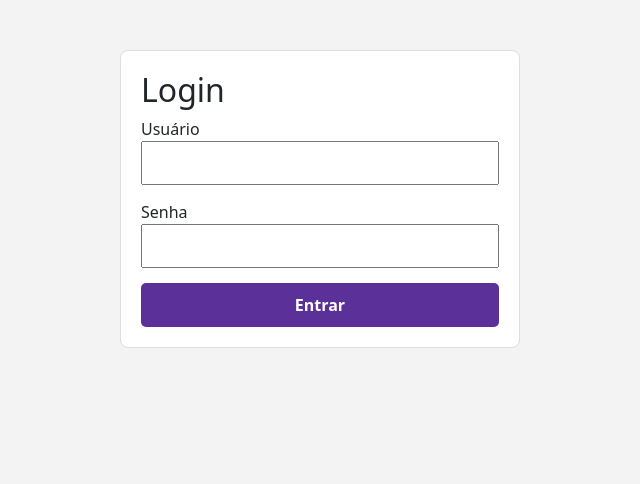
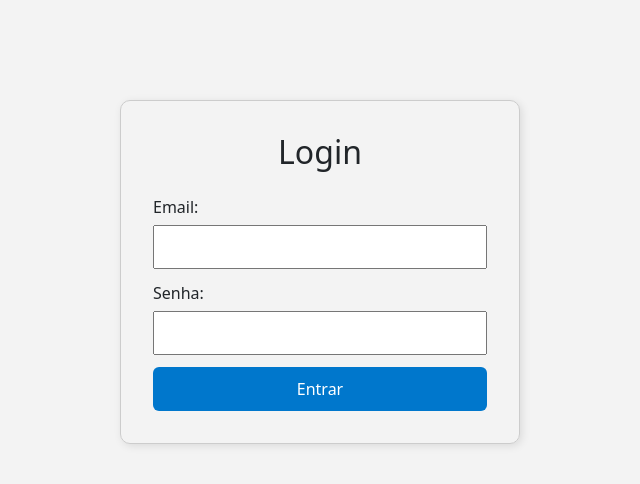
Before and after one commit to nielsonj13/VitrineCar-Front, a Vue app: page /login in a window 1280 px wide. Shown: the top 484 px of the page, without its empty margins (320-960 px from the left). Built offline with nearby package versions, Linux system fonts and the light colour scheme.

Commit message:
Melhorias no spring security, autenticação sendo realizadas com usuaios cadastrados no banco

```diff
--- a/src/views/TelaLogin.vue
+++ b/src/views/TelaLogin.vue
@@ -3,87 +3,94 @@
     <h2>Login</h2>
     <form @submit.prevent="fazerLogin">
       <div>
-        <label>Usuário</label>
-        <input v-model="username" type="text" required />
+        <label for="email">Email:</label>
+        <input v-model="email" type="email" id="email" required />
       </div>
       <div>
-        <label>Senha</label>
-        <input v-model="password" type="password" required />
+        <label for="senha">Senha:</label>
+        <input v-model="senha" type="password" id="senha" required />
       </div>
       <button type="submit">Entrar</button>
+      <p v-if="erro" class="erro">{{ erro }}</p>
     </form>
-    <p v-if="erro" class="error">{{ erro }}</p>
   </div>
 </template>
 
 <script>
+import axios from 'axios'
+
 export default {
   data() {
     return {
-      username: "",
-      password: "",
-      erro: null,
-    };
+      email: '',
+      senha: '',
+      erro: ''
+    }
   },
   methods: {
     async fazerLogin() {
-      this.erro = null;
       try {
-        // Codifica em base64 usuário:senha
-        const token = btoa(`${this.username}:${this.password}`);
+        const token = btoa(`${this.email}:${this.senha}`)
+        const response = await axios.get('http://localhost:8080/usuarios', {
+          headers: {
+            Authorization: `Basic ${token}`
+          }
+        })
 
-        // Testa autenticação fazendo uma requisição ao backend
-        const res = await fetch("http://localhost:8080/anuncios", {
-          headers: {
-            Authorization: `Basic ${token}`,
-          },
-        });
-
-        if (!res.ok) {
-          throw new Error("Usuário ou senha inválidos");
-        }
-
-        // Salva token na sessão (ou localStorage) para usar em outras requisições
-        sessionStorage.setItem("authToken", token);
-
-        // Redireciona para a página inicial ou dashboard
-        this.$router.push({ name: "TelaPrincipal" });
+        // Armazena o token (ou outro dado, como usuário)
+        sessionStorage.setItem('authToken', token)
+        alert('Login realizado com sucesso!')
+        // Redirecionar ou mudar de página
+        this.$router.push('/') // ou outra rota protegida
 
       } catch (err) {
-        this.erro = err.message;
+        this.erro = 'Credenciais inválidas. Verifique email e senha.'
+        console.error(err)
       }
-    },
-  },
-};
+    }
+  }
+}
 </script>
 
 <style scoped>
 .login-container {
   max-width: 400px;
-  margin: 50px auto;
-  padding: 20px;
-  border: 1px solid #ddd;
-  border-radius: 8px;
-  background: white;
+  margin: 100px auto;
+  padding: 2rem;
+  border: 1px solid #ccc;
+  border-radius: 10px;
+  box-shadow: 2px 2px 8px rgba(0, 0, 0, 0.1);
 }
+
+.login-container h2 {
+  text-align: center;
+  margin-bottom: 1.5rem;
+}
+
 input {
   width: 100%;
-  margin-bottom: 15px;
   padding: 8px;
-  font-size: 16px;
+  margin: 6px 0 12px;
+  box-sizing: border-box;
 }
+
 button {
+  width: 100%;
   padding: 10px;
-  width: 100%;
-  background-color: #5b3199;
+  background-color: #0077cc;
   color: white;
-  font-weight: bold;
   border: none;
-  border-radius: 5px;
+  border-radius: 6px;
   cursor: pointer;
 }
-.error {
+
+button:hover {
+  background-color: #005fa3;
+}
+
+.erro {
   color: red;
-  margin-top: 10px;
+  margin-top: 1rem;
+  text-align: center;
 }
 </style>
```
